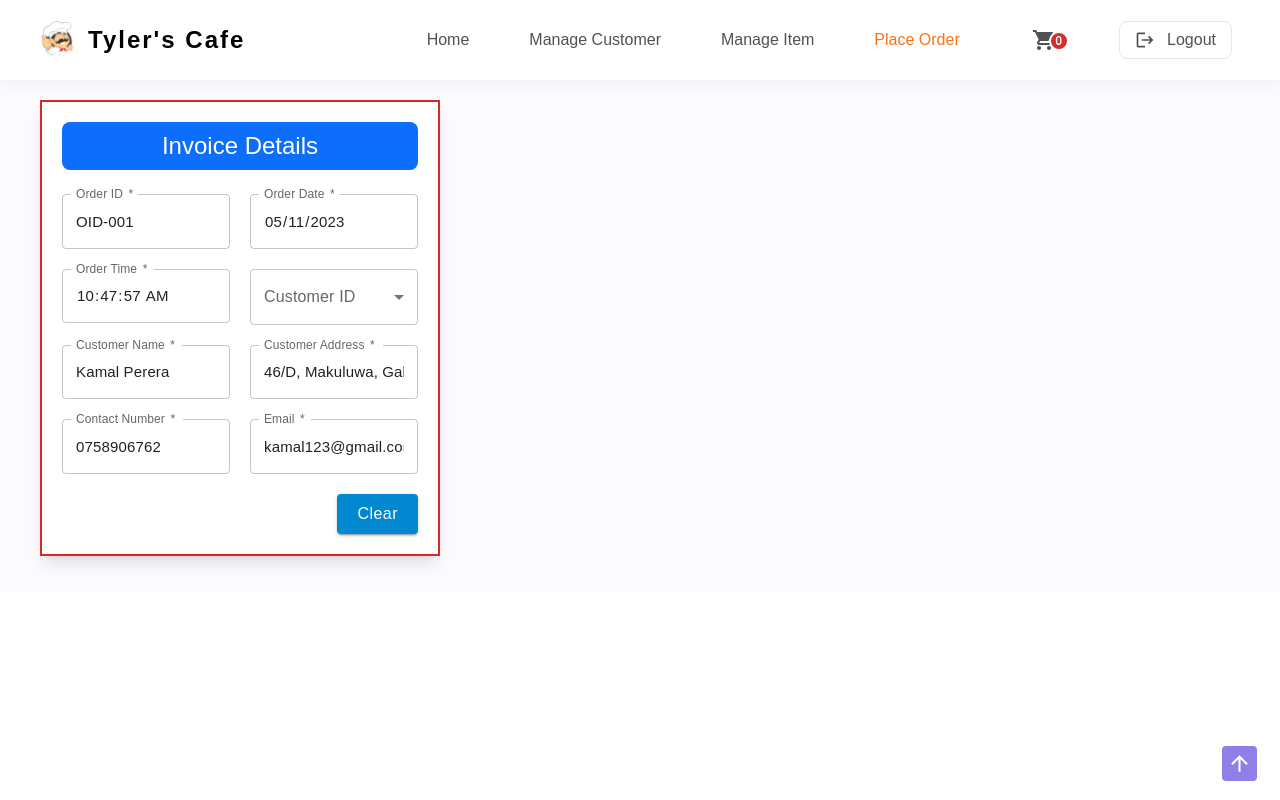
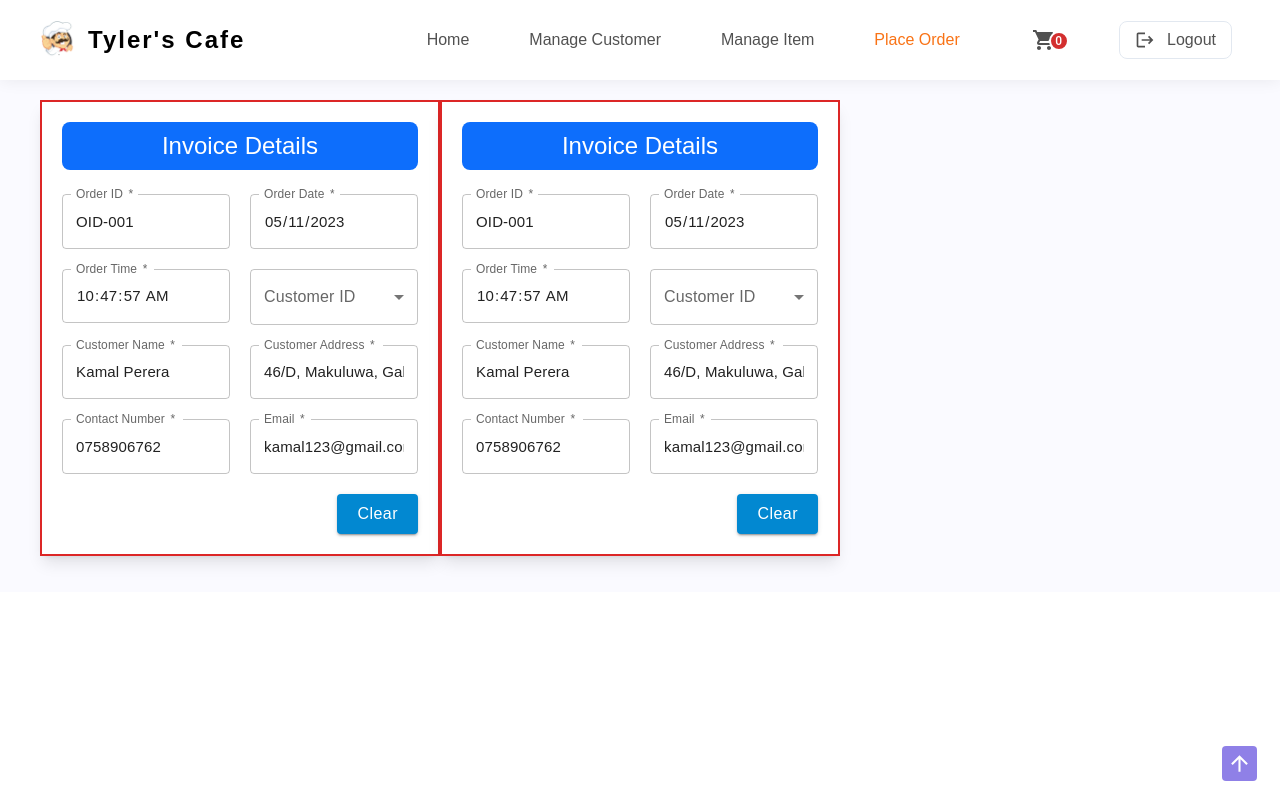
Before and after one commit to AshanSandeep06/Food-Shop-System, a React (Create React App) app in the folder frontend/: page /place_order in a window 1280 px wide. Built offline with nearby package versions, Linux system fonts and the light colour scheme.

Commit message:
Content Updated in PlaceOrderForm Component

```diff
--- a/frontend/src/pages/AdminPages/PlaceOrderForm/PlaceOrderForm.tsx
+++ b/frontend/src/pages/AdminPages/PlaceOrderForm/PlaceOrderForm.tsx
@@ -173,7 +173,140 @@ const PlaceOrderForm = () => {
         </div>
       </section>
 
-      <section></section>
+      <section className="border-2 border-red-600 p-5 bg-white shadow-lg">
+        <div className="text-center text-white bg-[#0D6EFC] p-2 mb-6 font-light rounded-[8px] text-[24px]">
+          <h1 className="font-medium">Invoice Details</h1>
+        </div>
+
+        <div id="invoiceDetails" className="grid grid-cols-2 gap-5">
+          <TextField
+            label="Order ID"
+            type="text"
+            variant="outlined"
+            name="orderId"
+            placeholder="Order ID"
+            required
+            defaultValue="OID-001"
+            InputProps={{
+              readOnly: true,
+            }}
+          />
+
+          <TextField
+            label="Order Date"
+            type="date"
+            variant="outlined"
+            name="orderDate"
+            placeholder="Order Date"
+            required
+            value={currentDate}
+            InputProps={{
+              readOnly: true,
+            }}
+            InputLabelProps={{
+              shrink: true,
+            }}
+          />
+
+          <TextField
+            label="Order Time"
+            type="time"
+            variant="outlined"
+            name="orderTime"
+            placeholder="Order Time"
+            required
+            value={currentTime}
+            InputProps={{
+              readOnly: true,
+            }}
+            InputLabelProps={{
+              shrink: true,
+            }}
+          />
+
+          <FormControl>
+            <InputLabel id="demo-simple-select-label">Customer ID</InputLabel>
+            <Select
+              labelId="demo-simple-select-label"
+              id="demo-simple-select"
+              label="Customer ID"
+              className="!font-poppins"
+              value={selectedCustomerID}
+              onChange={handleChangeCustomerID}
+            >
+              {/* <MenuItem value={customerId}>Customer ID</MenuItem> */}
+              <MenuItem className="!font-poppins" value={1}>
+                C00-001
+              </MenuItem>
+              <MenuItem className="!font-poppins" value={2}>
+                C00-002
+              </MenuItem>
+            </Select>
+          </FormControl>
+
+          <TextField
+            label="Customer Name"
+            type="text"
+            variant="outlined"
+            name="customerName"
+            placeholder="Customer Name"
+            required
+            defaultValue="Kamal Perera"
+            InputProps={{
+              readOnly: true,
+            }}
+          />
+
+          <TextField
+            label="Customer Address"
+            type="text"
+            variant="outlined"
+            name="customerAddress"
+            placeholder="Customer Address"
+            required
+            defaultValue="46/D, Makuluwa, Galle"
+            InputProps={{
+              readOnly: true,
+            }}
+          />
+
+          <TextField
+            label="Contact Number"
+            type="text"
+            variant="outlined"
+            name="customerContact"
+            placeholder="Contact Number"
+            required
+            defaultValue="0758906762"
+            InputProps={{
+              readOnly: true,
+            }}
+          />
+
+          <TextField
+            label="Email"
+            type="text"
+            variant="outlined"
+            name="customerEmail"
+            placeholder="Email"
+            required
+            defaultValue="kamal123@gmail.com"
+            InputProps={{
+              readOnly: true,
+            }}
+          />
+
+          <div className="col-start-2 col-end-3 items-center justify-end flex">
+            <Button
+              className="!px-[20px] !capitalize !font-poppins !font-normal !text-[16px]"
+              variant="contained"
+              color="info"
+            >
+              Clear
+            </Button>
+          </div>
+        </div>
+      </section>
 
       <section></section>
     </section>
```
